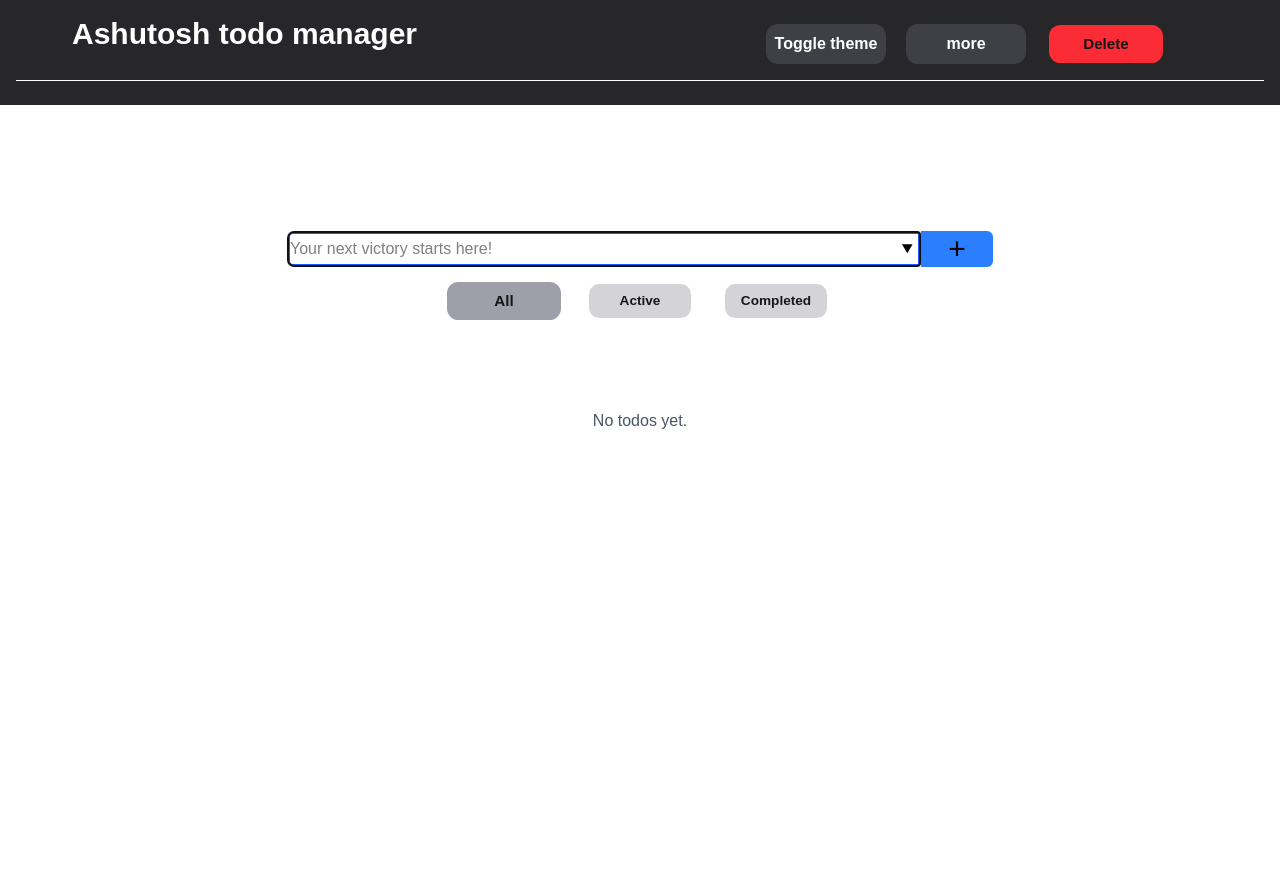
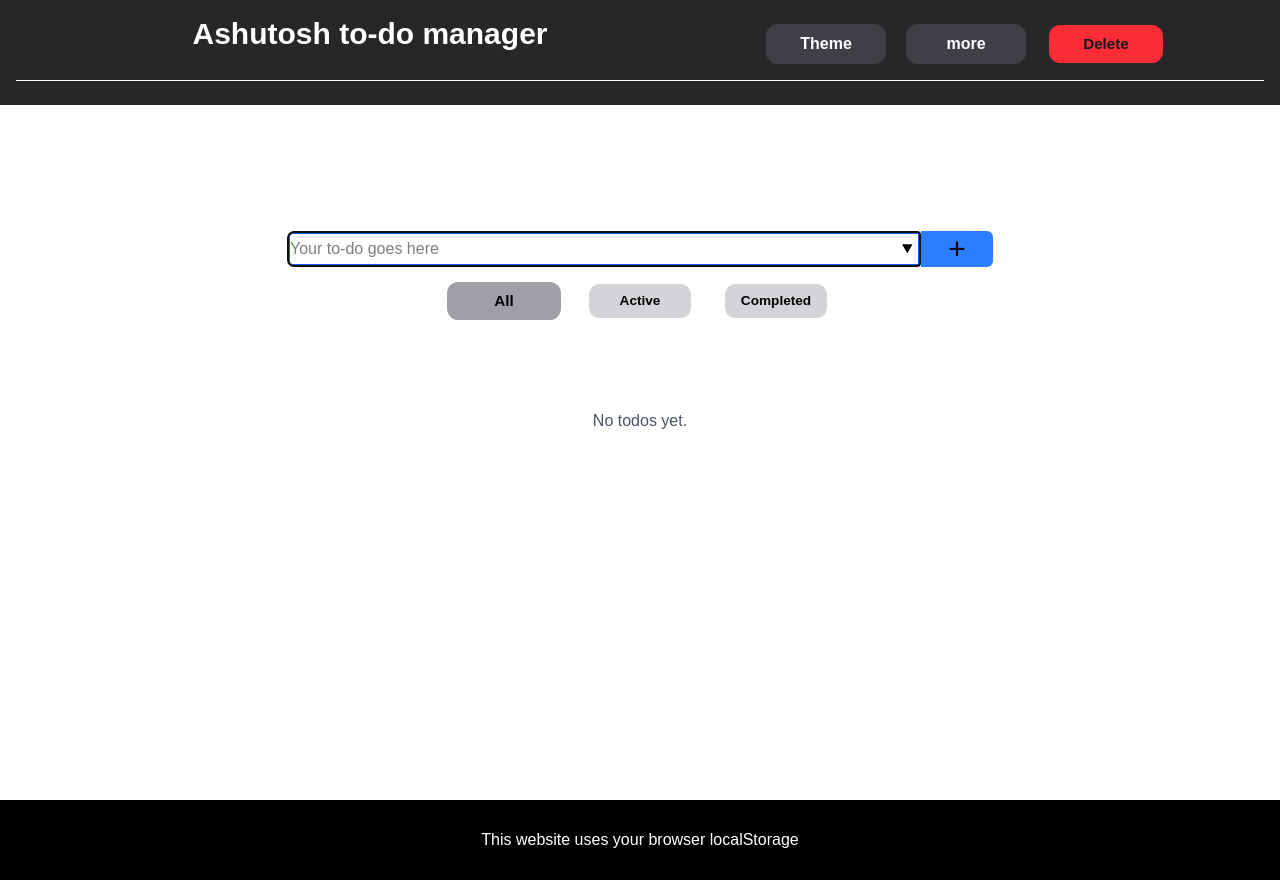
Before and after one commit to sinha-prakhar/ashutosh-todolist, a Next.js app: page /ashutosh-todolist/ in a window 1280 px wide. Before the commit the page ends 800 px from the top, so only its background shows below. Built offline with nearby package versions, Linux system fonts and the light colour scheme.

Commit message:
fixing problem 3

```diff
--- a/app/page.tsx
+++ b/app/page.tsx
@@ -148,9 +148,7 @@ const Page = () => {
 
   useEffect(() => {
     const randomIndex: number = Math.floor(Math.random() * placeholders.length);
-    setInterval(() => {
       setplaceholder(placeholders[randomIndex]);
-    }, 8000);
   }, [])
 
 
@@ -239,7 +237,7 @@ const Page = () => {
             <button
               type="submit"
               aria-label='Add'
-              className='h-9 bg-blue-500 w-18 ml-0 transition-all shadow-blue-200 font-light text-3xl rounded-tr-md rounded-br-md'
+              className='h-9 bg-blue-500 w-18 ml-0 transition-all shadow-blue-200 font-light text-3xl rounded-tr-md rounded-br-md text-black'
               onClick={saveTodo}
               disabled={!todo.trim()}
             >
@@ -257,7 +255,7 @@ const Page = () => {
                   whileHover={{ scale: 1.05 }}
                   whileTap={{ scale: 0.9 }}
                   onClick={() => setFilter("all")}
-                  className={`m-2 p-2 rounded-xl w-30 font-bold transition-all active:scale-95 ${filter === "all" ? "bg-zinc-400 scale-95" : "bg-zinc-300 scale-85"}`}
+                  className={`m-2 p-2 rounded-xl w-30 font-bold transition-all active:scale-95 text-black ${filter === "all" ? "bg-zinc-400 scale-95" : "bg-zinc-300 scale-85"}`}
                   title='Shows all todos'
                   aria-label='All todos'
                 >
@@ -268,7 +266,7 @@ const Page = () => {
                   whileHover={{ scale: 1.05 }}
                   whileTap={{ scale: 0.9 }}
                   onClick={() => setFilter("active")}
-                  className={`m-2 p-2 rounded-xl w-30 font-bold transition-all active:scale-95 ${filter === "active" ? "bg-zinc-400 scale-95" : "bg-zinc-300 scale-85"}`}
+                  className={`m-2 p-2 rounded-xl w-30 font-bold transition-all active:scale-95 text-black ${filter === "active" ? "bg-zinc-400 scale-95" : "bg-zinc-300 scale-85"}`}
                   title='Shows all active todos'
                   aria-label='Active todos'
                 >
@@ -279,7 +277,7 @@ const Page = () => {
                   whileHover={{ scale: 1.05 }}
                   whileTap={{ scale: 0.9 }}
                   onClick={() => setFilter("completed")}
-                  className={`m-2 p-2 rounded-xl w-30 font-bold transition-all active:scale-95 ${filter === "completed" ? "bg-zinc-400 scale-95" : "bg-zinc-300 scale-85"}`}
+                  className={`m-2 p-2 rounded-xl w-30 font-bold transition-all active:scale-95 text-black ${filter === "completed" ? "bg-zinc-400 scale-95" : "bg-zinc-300 scale-85"}`}
                   title='Shows all completed todos'
                   aria-label='Completed todos'
                 >
@@ -301,7 +299,7 @@ const Page = () => {
                         {filter === "all"
                           ? "No todos yet."
                           : filter === "active"
-                            ? "No active tasks 🎉"
+                            ? "No active tasks"
                             : "No completed tasks yet."}
                       </p>
                     </div>
@@ -333,7 +331,7 @@ hover:bg-zinc-200 hover:-translate-y-1 duration-300 hover:scale-105 hover:shadow
                             />
 
                           </div>
-                          <div className={`font-bold w-full transition-all duration-300
+                          <div className={`font-bold w-full transition-all duration-300  text-black
   ${item.isDone ? "line-through text-gray-500 scale-95" : "scale-100"}`}>
                             {item.value}
                           </div>
@@ -342,7 +340,7 @@ hover:bg-zinc-200 hover:-translate-y-1 duration-300 hover:scale-105 hover:shadow
                         <div className='flex justify-evenly w-full '>
 
 
-                          <button onClick={() => editTodos(item.id)}>
+                          <button onClick={() => editTodos(item.id)} className='text-black font-light'>
                             Edit
                           </button>
 
@@ -362,7 +360,11 @@ hover:bg-zinc-200 hover:-translate-y-1 duration-300 hover:scale-105 hover:shadow
           </div>
 
         </main>
+
       </motion.div>
+        <footer className='static bottom-0 flex justify-center items-center w-full h-20 bg-black text-white'>
+          This website uses your browser localStorage
+        </footer>
     </>
   )
 }
--- a/components/Navbar.tsx
+++ b/components/Navbar.tsx
@@ -28,8 +28,8 @@ const Navbar = (props: any) => {
     <header>
       <nav className={`items-center justify-between w-full ${props.Theme} p-4`}>
         <div className="flex h-full flex-wrap md:flex-nowrap">
-          <div className="flex items-center md:ml-14 ml-0 w-full mb-5 h-full">
-            <h1 className='text-3xl text-white font-bold'>Ashutosh todo manager</h1>
+          <div className="flex items-center md:ml-14 ml-0 w-full mb-5 h-full justify-center">
+            <h1 className='text-3xl text-white font-bold'>Ashutosh to-do manager</h1>
           </div>
 
           <div className="helper gap-5">
@@ -40,7 +40,7 @@ const Navbar = (props: any) => {
               onClick={props.ToggleTheme}
               aria-label='Toggle theme'
             >
-              Toggle theme
+             Theme
             </button>
 
 
@@ -64,7 +64,7 @@ const Navbar = (props: any) => {
 
 
 
-        <div className={`justify-evenly h-full items-center transition-all ease-in-out ${ShowProgressBar ? "flex" : "hidden"}`}>
+        <div className={`justify-center gap-2 md:gap-10 h-full items-center transition-all ease-in-out ${ShowProgressBar ? "flex" : "hidden"}`}>
 
 
 
```
